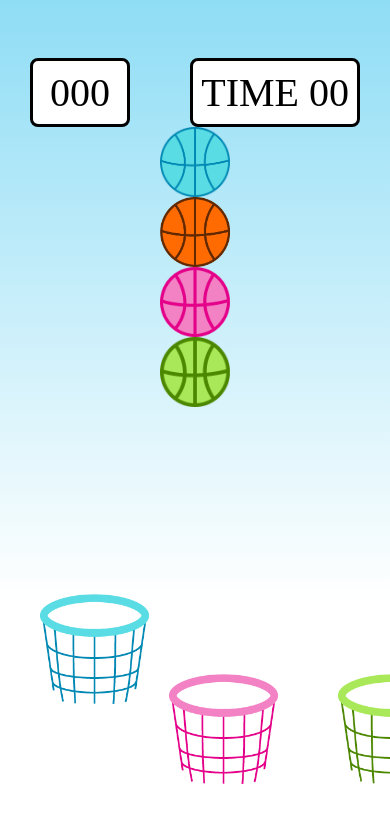
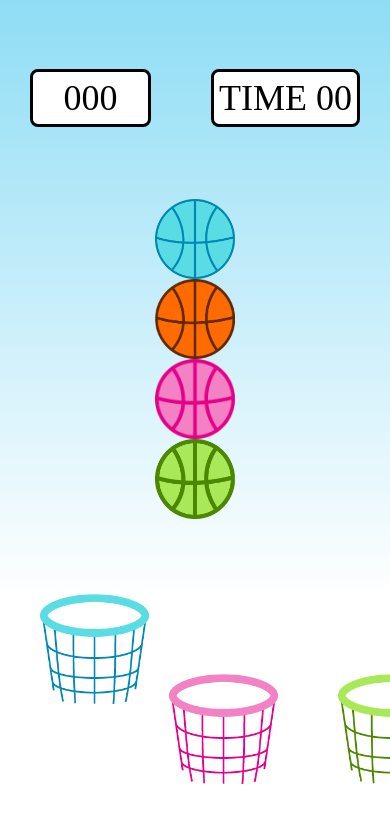
Before and after one commit to hyewwonn/BuzzerBeater, a Next.js app: page /GamePage in a window 390 px wide. Shown: the top 822 px of the page. Built offline with nearby package versions, Linux system fonts and the light colour scheme; a web font is replaced by a local one.

Commit message:
공 정렬

```diff
--- a/src/styles/GamePage.module.css
+++ b/src/styles/GamePage.module.css
@@ -12,12 +12,20 @@
   border: solid black 3px;
   border-radius: 0.5rem;
   background-color: white;
-  width: 200px;
   height: auto;
   text-align: center;
   white-space: nowrap;
-  margin: 0 30px;
-  padding: 10px;
+  margin: 0px 30px;
+  margin-top: 10px;
+  padding: 8px;
+}
+
+.timeClock {
+  width: 200px;
+}
+
+.score {
+  width: 180px;
 }
 
 .box {
@@ -28,24 +36,24 @@
 /* balls */
 .ballsContainer {
   width: 100%;
-  height: 380px;
+  height: 55vh;
+
   display: flex;
   justify-content: center;
+  align-items: center;
   position: absolute;
 }
 
 .balls {
   width: auto;
-  height: 100%;
   display: flex;
   flex-direction: column;
-  position: absolute;
 }
 
 .blueBall, .pinkBall,
 .greenBall, .orangeBall {
-  width: 95px;
-  height: 95px;
+  width: 10vw;
+  height: auto;
 }
 
 /* goalposts */
@@ -91,21 +99,10 @@
 
 
 @media screen and (max-width: 1000px) {
-  .ballsContainer {
-    height: 320px;
-  }
-
   .blueBall, .pinkBall,
   .greenBall, .orangeBall {
     width: 80px;
     height: 80px;
-  }
-
-
-  .blueGoalpost, .pinkGoalpost,
-  .greenGoalpost, .orangeGoalpost{
-    width: 130px;
-    height: 130px;
   }
 
   .blueGoalpost, .orangeGoalpost {
@@ -116,19 +113,16 @@
 @media screen and (max-width: 900px) {
   .timeClock,
   .score {
-    font-size: 2.75rem;
-    width: 190px;
-    padding: 8px;
+    font-size: 2.5rem;
+    padding: 5px;
   }
 
-  .ballsContainer {
-    height: 260px;
+  .timeClock {
+    width: 190px;
   }
 
-  .blueBall, .pinkBall,
-  .greenBall, .orangeBall {
-    width: 65px;
-    height: 65px;
+  .score {
+    width: 160px;
   }
 
   .blueGoalpost, .pinkGoalpost,
@@ -149,18 +143,15 @@
 @media screen and (max-width: 650px) {
   .timeClock,
   .score {
-    font-size: 2.5rem;
+    font-size: 2.25rem;
+  }
+
+  .timeClock {
     width: 170px;
   }
 
-  .ballsContainer {
-    height: 280px;
-  }
-
-  .blueBall, .pinkBall,
-  .greenBall, .orangeBall {
-    width: 70px;
-    height: 70px;
+  .score {
+    width: 150px;
   }
 
 
```
